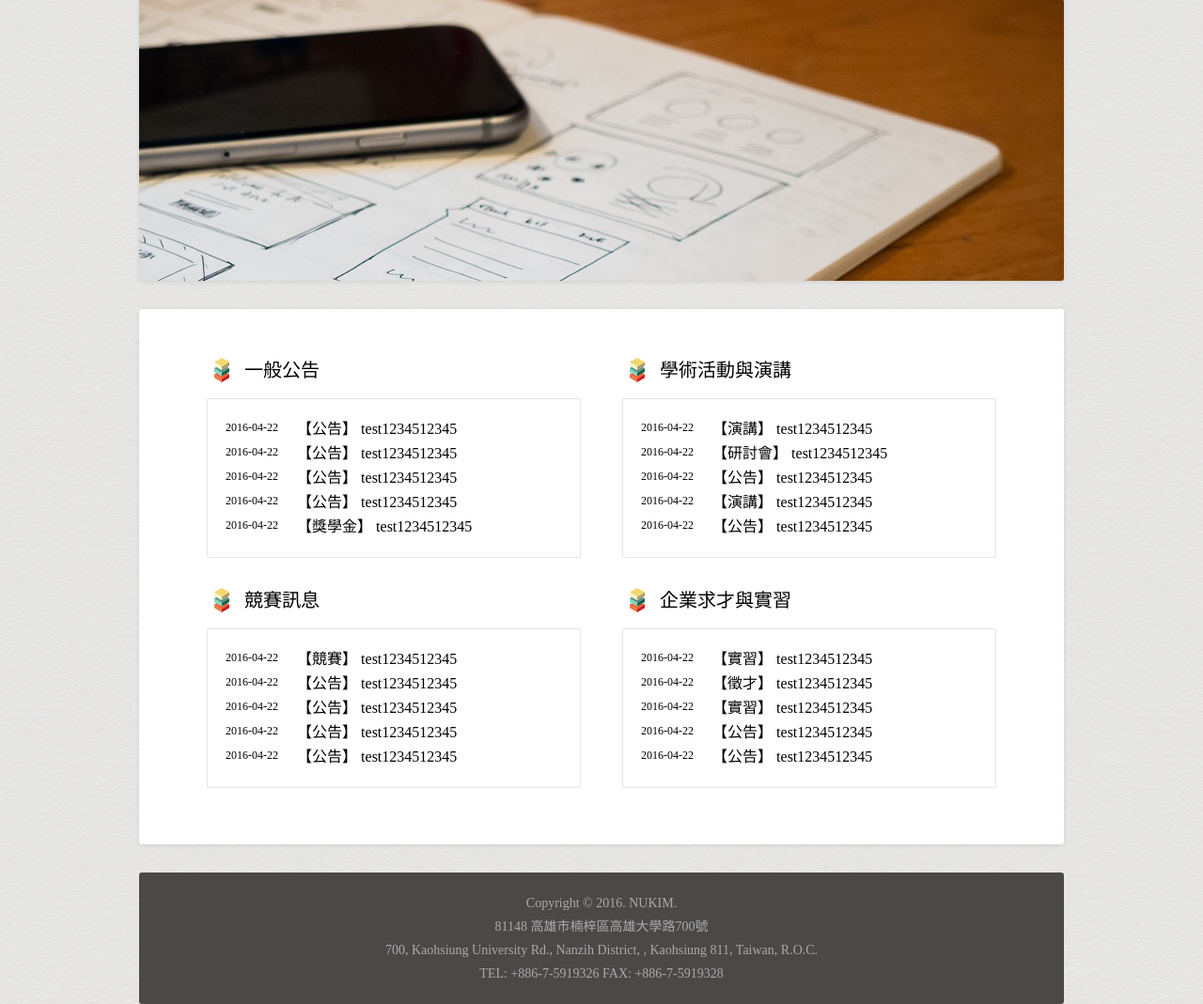
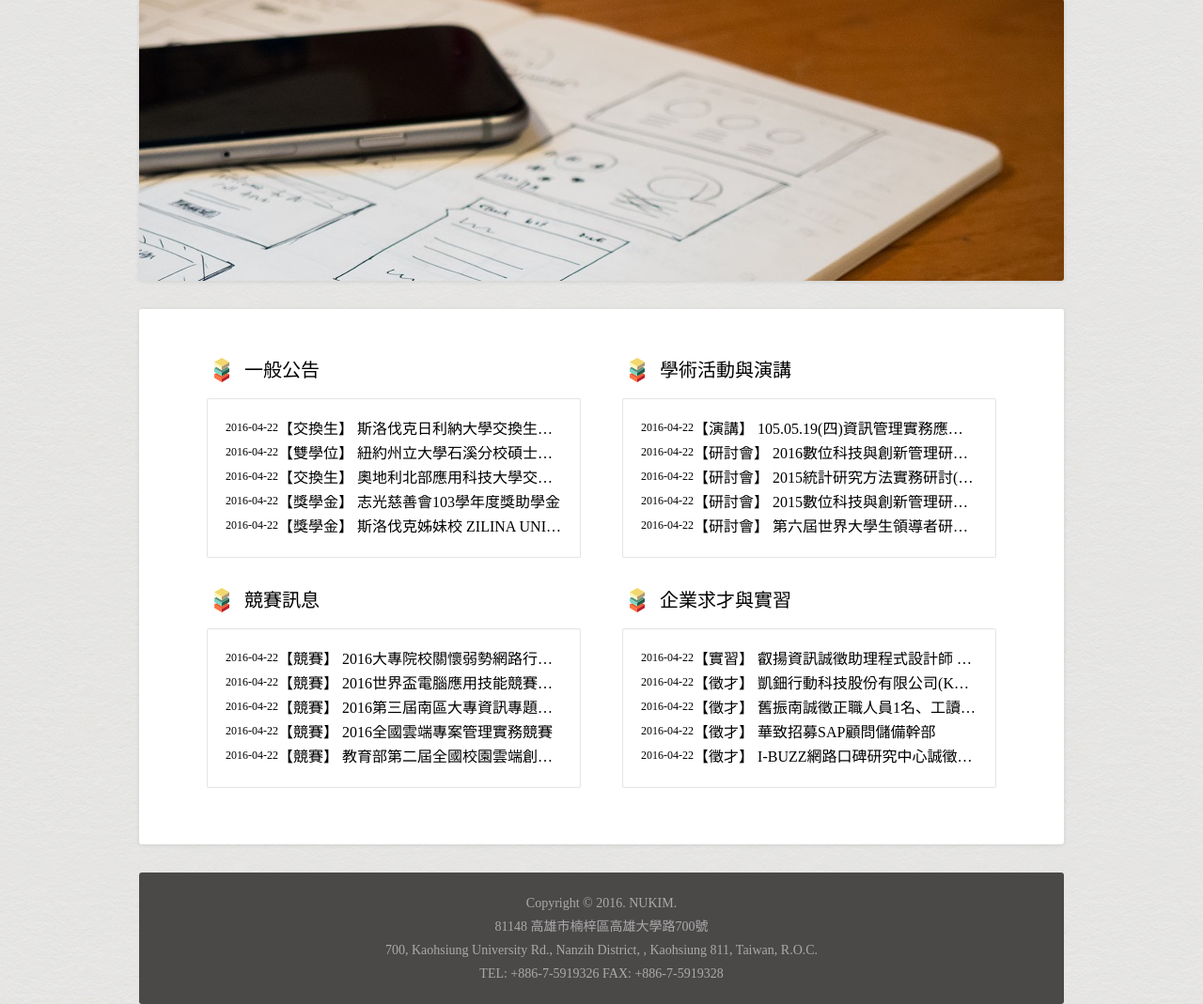
Before and after one commit to tacheng9502/NUKIM, a PHP site: page / in a window 1280 px wide. Shown: the part 171-1240 px from the top of the page at 94% size. Run offline with PHP 8.4, Linux system fonts and the light colour scheme.

Commit message:
模擬實際event內容

```diff
--- a/index.html
+++ b/index.html
@@ -78,7 +78,7 @@
 				<a href="">學生活動</a>
 				<ul>
                 	<li><a href="#">高大資管系學會</a></li>
-                	<li><a href="#">高大資管營</a></li>
+                	<li><a href="http://imcamp.im.nuk.edu.tw/" target="_blank">高大資管營</a></li>
             	</ul>
 			</li>
 		</ul>
@@ -91,37 +91,37 @@
 		<div class="event_left">
 			<h2>一般公告</h2>
 			<ul>
-				<li><p>2016-04-22</p><a href="#">【公告】 test1234512345</a></li>
-				<li><p>2016-04-22</p><a href="#">【公告】 test1234512345</a></li>
-				<li><p>2016-04-22</p><a href="#">【公告】 test1234512345</a></li>
-				<li><p>2016-04-22</p><a href="#">【公告】 test1234512345</a></li>
-				<li><p>2016-04-22</p><a href="#">【獎學金】 test1234512345</a></li>
+				<li><p>2016-04-22</p><a href="#">【交換生】 斯洛伐克日利納大學交換生資訊</a></li>
+				<li><p>2016-04-22</p><a href="#">【雙學位】 紐約州立大學石溪分校碩士雙學位資訊(院級)</a></li>
+				<li><p>2016-04-22</p><a href="#">【交換生】 奧地利北部應用科技大學交換生資訊</a></li>
+				<li><p>2016-04-22</p><a href="#">【獎學金】 志光慈善會103學年度獎助學金</a></li>
+				<li><p>2016-04-22</p><a href="#">【獎學金】 斯洛伐克姊妹校 ZILINA UNIVERSITY 轉知獎學金訊息</a></li>
 			</ul>
 			<h2>競賽訊息</h2>
 			<ul>
-				<li><p>2016-04-22</p><a href="#">【競賽】 test1234512345</a></li>
-				<li><p>2016-04-22</p><a href="#">【公告】 test1234512345</a></li>
-				<li><p>2016-04-22</p><a href="#">【公告】 test1234512345</a></li>
-				<li><p>2016-04-22</p><a href="#">【公告】 test1234512345</a></li>
-				<li><p>2016-04-22</p><a href="#">【公告】 test1234512345</a></li>
+				<li><p>2016-04-22</p><a href="#">【競賽】 2016大專院校關懷弱勢網路行銷創業競賽</a></li>
+				<li><p>2016-04-22</p><a href="#">【競賽】 2016世界盃電腦應用技能競賽臺灣區選拔賽南區區賽</a></li>
+				<li><p>2016-04-22</p><a href="#">【競賽】 2016第三屆南區大專資訊專題競賽</a></li>
+				<li><p>2016-04-22</p><a href="#">【競賽】 2016全國雲端專案管理實務競賽</a></li>
+				<li><p>2016-04-22</p><a href="#">【競賽】 教育部第二屆全國校園雲端創新應用大賽競賽說明會</a></li>
 			</ul>
 		</div>
 		<div class="event_right">
 			<h2>學術活動與演講</h2>
 			<ul>
-				<li><p>2016-04-22</p><a href="#">【演講】 test1234512345</a></li>
-				<li><p>2016-04-22</p><a href="#">【研討會】 test1234512345</a></li>
-				<li><p>2016-04-22</p><a href="#">【公告】 test1234512345</a></li>
-				<li><p>2016-04-22</p><a href="#">【演講】 test1234512345</a></li>
-				<li><p>2016-04-22</p><a href="#">【公告】 test1234512345</a></li>
+				<li><p>2016-04-22</p><a href="#">【演講】 105.05.19(四)資訊管理實務應用講座</a></li>
+				<li><p>2016-04-22</p><a href="#">【研討會】 2016數位科技與創新管理研討會</a></li>
+				<li><p>2016-04-22</p><a href="#">【研討會】 2015統計研究方法實務研討(研習)會</a></li>
+				<li><p>2016-04-22</p><a href="#">【研討會】 2015數位科技與創新管理研討會</a></li>
+				<li><p>2016-04-22</p><a href="#">【研討會】 第六屆世界大學生領導者研討會</a></li>
 			</ul>
 			<h2>企業求才與實習</h2>
 			<ul>
-				<li><p>2016-04-22</p><a href="#">【實習】 test1234512345</a></li>
-				<li><p>2016-04-22</p><a href="#">【徵才】 test1234512345</a></li>
-				<li><p>2016-04-22</p><a href="#">【實習】 test1234512345</a></li>
-				<li><p>2016-04-22</p><a href="#">【公告】 test1234512345</a></li>
-				<li><p>2016-04-22</p><a href="#">【公告】 test1234512345</a></li>
+				<li><p>2016-04-22</p><a href="#">【實習】 叡揚資訊誠徵助理程式設計師 2~3名</a></li>
+				<li><p>2016-04-22</p><a href="#">【徵才】 凱鈿行動科技股份有限公司(KDAN MOBILE SOFTWARE LTD.) IOS/ANDROID軟體研發工程師</a></li>
+				<li><p>2016-04-22</p><a href="#">【徵才】 舊振南誠徵正職人員1名、工讀生2名</a></li>
+				<li><p>2016-04-22</p><a href="#">【徵才】 華致招募SAP顧問儲備幹部</a></li>
+				<li><p>2016-04-22</p><a href="#">【徵才】 I-BUZZ網路口碑研究中心誠徵日本、泰國、印尼產業網路資料調查員</a></li>
 			</ul>
 		</div>
 	</div>
--- a/stylesheet/style.css
+++ b/stylesheet/style.css
@@ -202,10 +202,12 @@ ul.social_nav li{
 }
 .event li{
 	margin-bottom: 10px;
+	text-overflow: ellipsis;
+	white-space: nowrap;
+	overflow: hidden;
 }
 .event p{
 	float: left;
-	margin-right: 20px;
 	font-size: 12px;
 }
 .event a{
```
